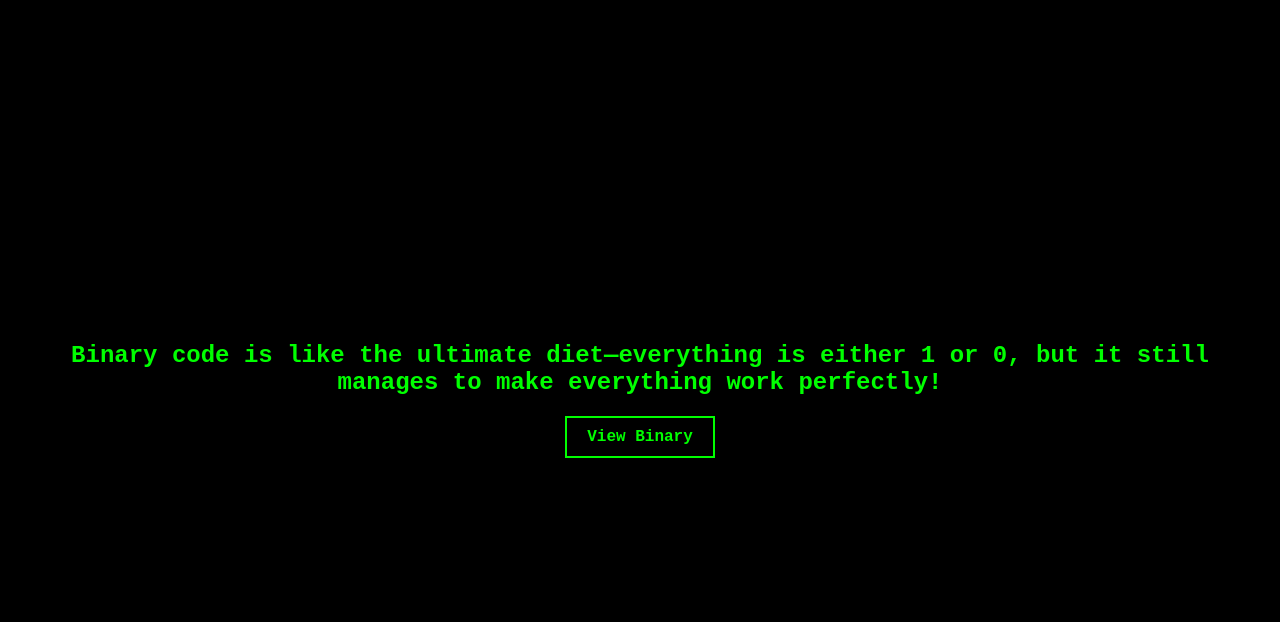
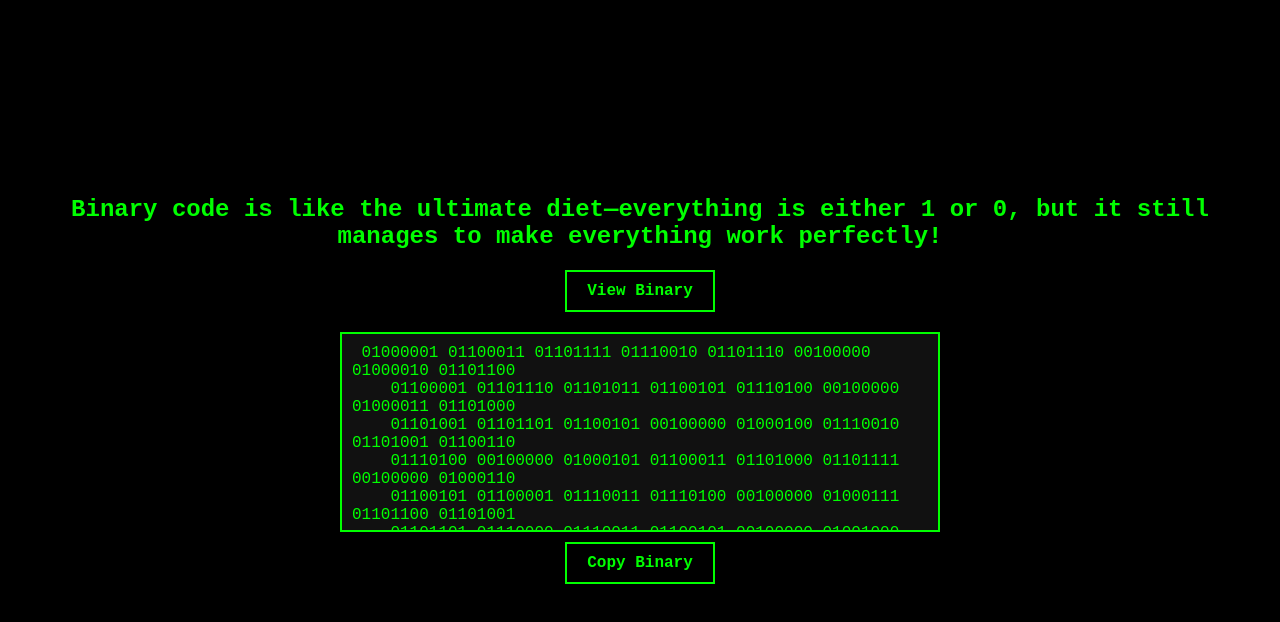
Before and after one commit to omega-mirage/binary-world, a plain HTML site: page index.html in a window 1280 px wide. Both pictures are taken after a click on the button "View Binary". Drawn offline with Linux system fonts and the light colour scheme.

Commit message:
Update index.html

```diff
--- a/index.html
+++ b/index.html
@@ -35,10 +35,28 @@
         color: #0f0;
         cursor: pointer;
         transition: 0.3s;
+        margin-bottom: 20px;
       }
       button:hover {
         background: #0f0;
         color: #000;
+      }
+      #binary-box {
+        display: none;
+        width: 80%;
+        max-width: 600px;
+        height: 200px;
+        overflow-y: auto;
+        background: #111;
+        border: 2px solid #0f0;
+        padding: 10px;
+        white-space: pre-wrap;
+        word-wrap: break-word;
+        text-align: left;
+      }
+      #copy-btn {
+        display: none;
+        margin-top: 10px;
       }
     </style>
   </head>
@@ -47,6 +65,27 @@
       Binary code is like the ultimate diet—everything is either 1 or 0, but it
       still manages to make everything work perfectly!
     </h3>
-    <button onclick="window.open('binary.txt', '_blank')">View Binary</button>
+    <button onclick="showBinary()">View Binary</button>
+    <div id="binary-box"></div>
+    <button id="copy-btn" onclick="copyBinary()">Copy Binary</button>
+    <script>
+      function showBinary() {
+        fetch('binary.txt')
+          .then(response => response.text())
+          .then(data => {
+            document.getElementById('binary-box').textContent = data;
+            document.getElementById('binary-box').style.display = 'block';
+            document.getElementById('copy-btn').style.display = 'block';
+          })
+          .catch(error => console.error('Error loading binary data:', error));
+      }
+
+      function copyBinary() {
+        const binaryText = document.getElementById('binary-box');
+        navigator.clipboard.writeText(binaryText.textContent).then(() => {
+          alert('Binary code copied to clipboard!');
+        });
+      }
+    </script>
   </body>
 </html>
```
